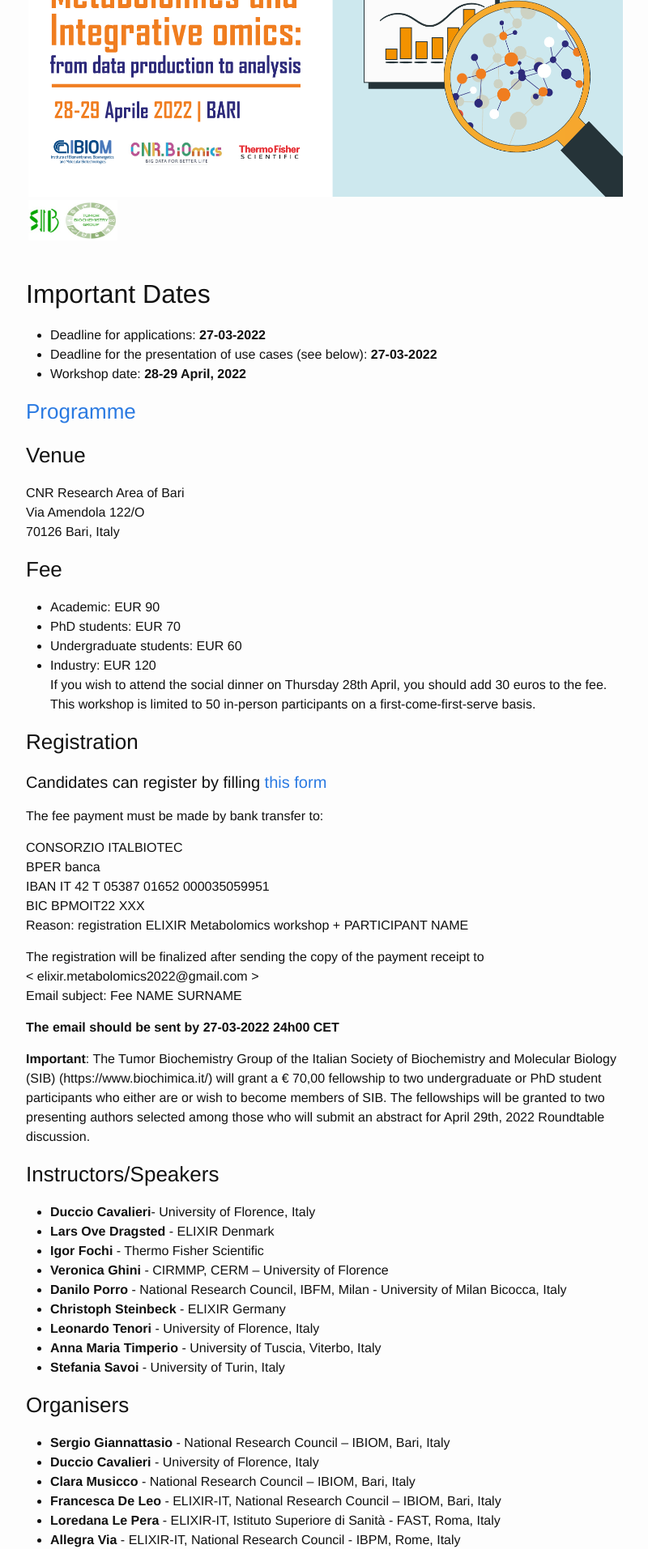
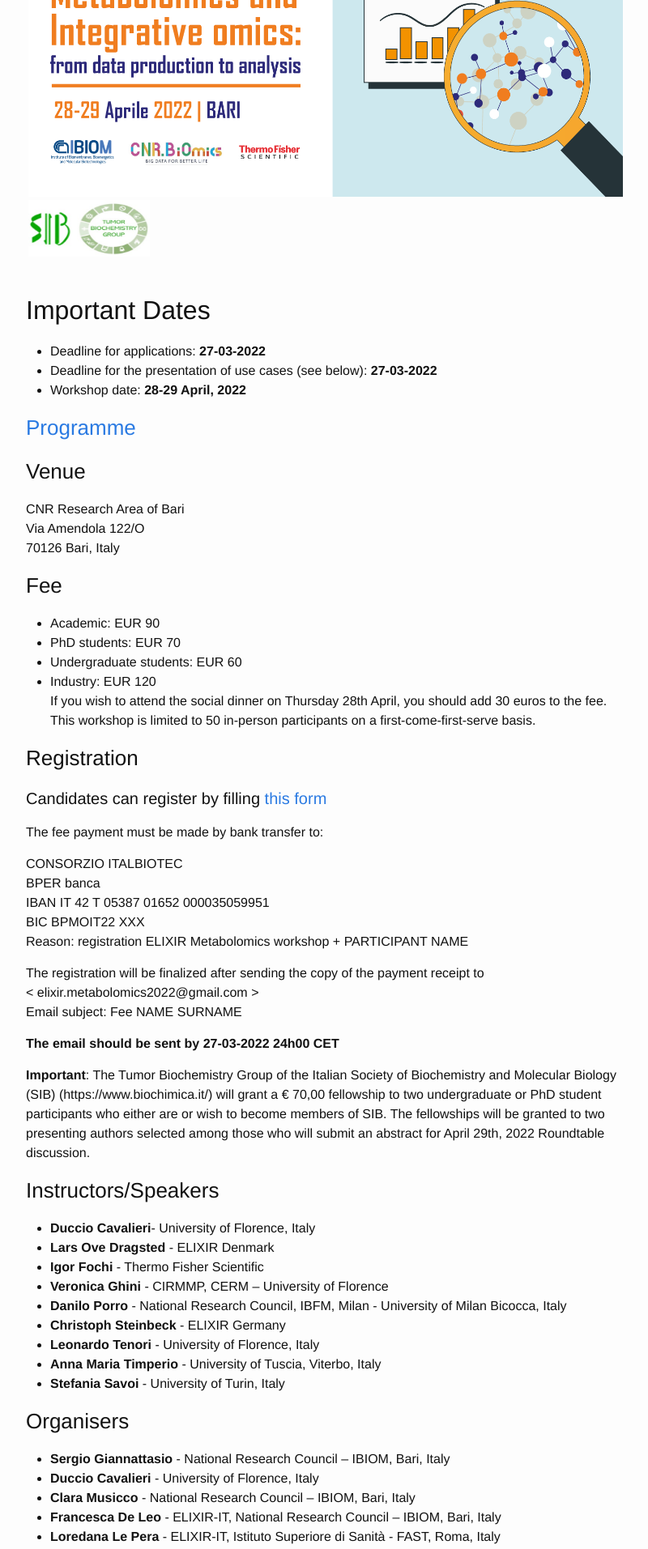
Before and after one commit to ELIXIR-IIB-training/website, a Jekyll site: the page built from _posts/2022-04-28-metabolomics-and-integrative-omics-Bari.md, in a window 1280 px wide. Shown: the part 436-2349 px from the top of the page at 81% size, without its empty margins (238-1038 px from the left). Built offline with Jekyll 4.4.1, drawn with Linux system fonts in a browser that asks for light colours.

Commit message:
Update 2022-04-28-metabolomics-and-integrative-omics-Bari.md

```diff
--- a/_posts/2022-04-28-metabolomics-and-integrative-omics-Bari.md
+++ b/_posts/2022-04-28-metabolomics-and-integrative-omics-Bari.md
@@ -14,7 +14,7 @@ description: The workshop is designed to enable the attendees to apply metabolom
 </tr>
 <tr>
 	<td>
-	<img align="left" height="50" width="110" src="../../../img/logo_SIB.jpeg">
+	<img align="left" height="70" width="150" src="../../../img/logo_SIB.jpeg">
 	</td>
 </tr>
 </table>
```
